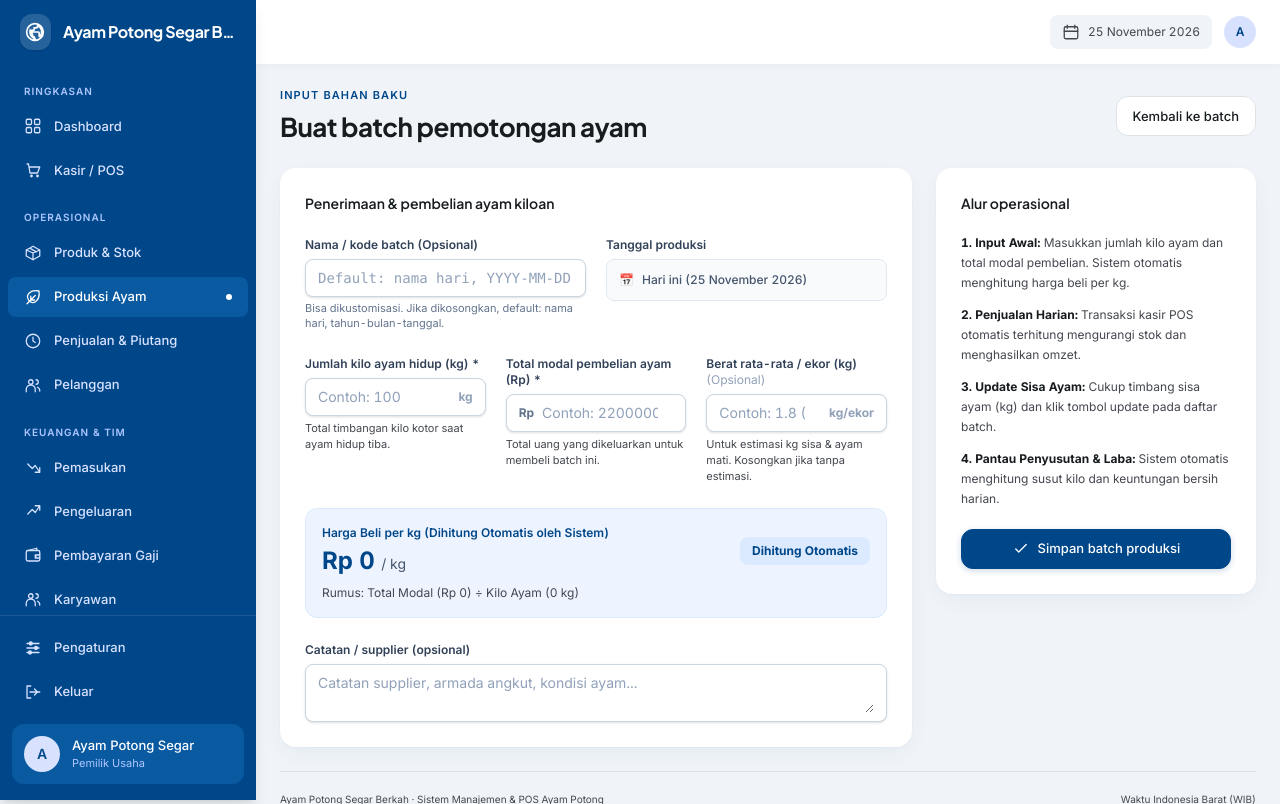
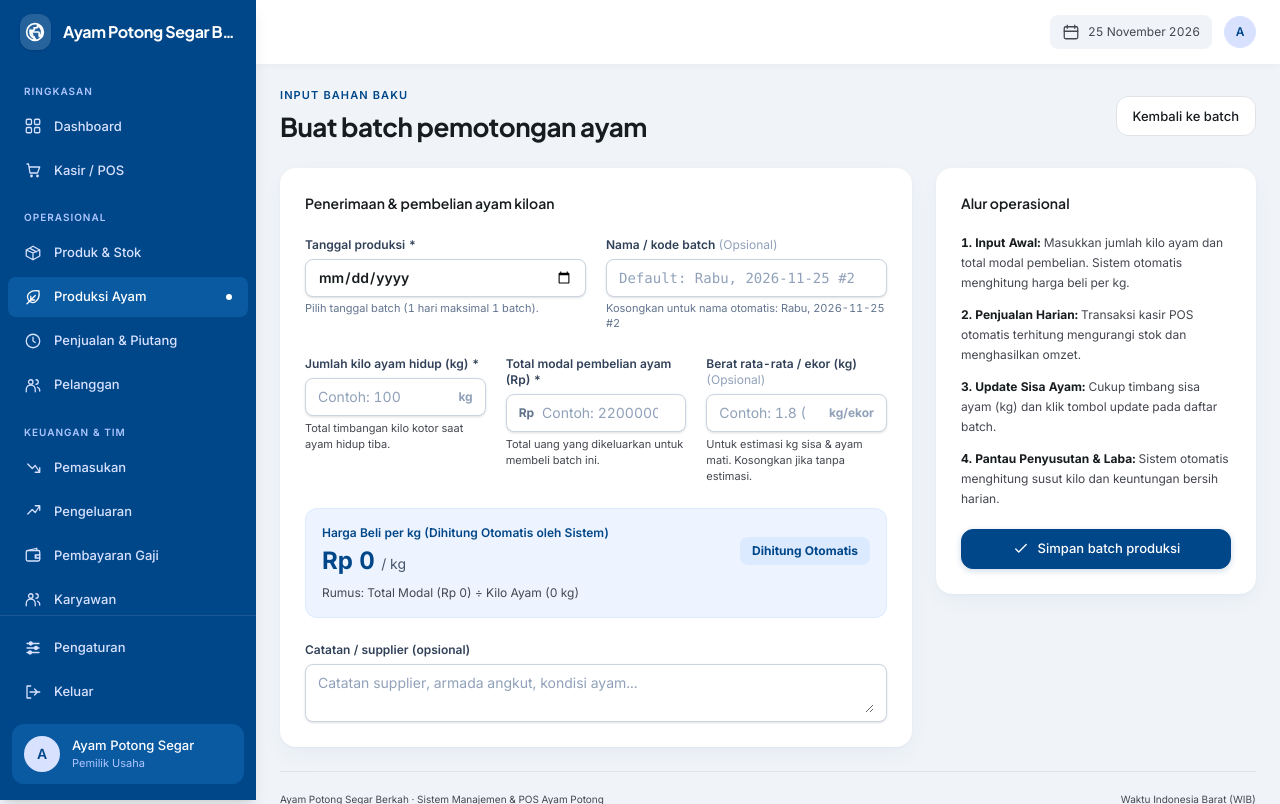
Before and after one commit to giestar-id/ayam-potong, a Laravel app: page /productions/form in a window 1280 px wide. Shown: the top 804 px of the page. Run offline with Laravel 12, Linux system fonts and the light colour scheme; a user stored in the database is signed in; data comes from the database, SQL or seed files in the repository; style sheets or scripts are compiled from the project's sources; some libraries are stand-ins or nearby versions.

Commit message:
feat(production): sync batch purchase cost to dashboard cashflow on create and allow manual date input

```diff
--- a/app/Livewire/Productions/Form.php
+++ b/app/Livewire/Productions/Form.php
@@ -27,7 +27,12 @@ class Form extends Component
     public function mount(ProductionService $productionService): void
     {
         $this->production_date = now()->toDateString();
-        $this->batch_number = $productionService->generateBatchNumber();
+        $this->batch_number = '';
+    }
+
+    public function getDefaultBatchNameProperty(): string
+    {
+        return app(ProductionService::class)->generateBatchNumber($this->production_date ?: now()->toDateString());
     }
 
     public function updatedTotalCost(): void
@@ -71,16 +76,16 @@ class Form extends Component
 
     public function save(ProductionService $productionService): mixed
     {
-        $this->production_date = now()->toDateString();
-
         $this->validate([
             'batch_number' => 'nullable|string|max:100',
-            'production_date' => 'nullable|date',
+            'production_date' => 'required|date',
             'live_weight_kg' => 'required|numeric|gt:0',
             'total_cost' => 'required|numeric|gt:0',
             'average_weight_per_bird' => 'nullable|numeric|gt:0',
             'notes' => 'nullable|string',
         ], [
+            'production_date.required' => 'Tanggal produksi wajib diisi.',
+            'production_date.date' => 'Format tanggal produksi tidak valid.',
             'live_weight_kg.required' => 'Jumlah kilo ayam wajib diisi.',
             'live_weight_kg.gt' => 'Jumlah kilo ayam harus lebih besar dari 0 kg.',
             'total_cost.required' => 'Total modal pembelian ayam wajib diisi.',
--- a/app/Services/ProductionService.php
+++ b/app/Services/ProductionService.php
@@ -74,6 +74,7 @@ class ProductionService
             $batchNumber = "{$batchNumber} #{$count}";
         }
 
+        $batch = DB::transaction(function () use ($batchNumber, $date, $liveWeight, $buyPrice, $data, $remainingWeight, $rawCost) {
             $batch = ProductionBatch::create([
                 'batch_number' => $batchNumber,
                 'production_date' => $date,
@@ -87,6 +88,22 @@ class ProductionService
                 'additional_cost' => $data['additional_cost'] ?? 0,
                 'notes' => $data['notes'] ?? null,
             ]);
+
+            // Sinkronisasi langsung modal pembelian ayam hidup ke Buku Kas (Uang Keluar Dashboard)
+            if ($rawCost > 0) {
+                CashFlow::create([
+                    'type' => 'expense',
+                    'category' => 'production_cost',
+                    'reference_type' => ProductionBatch::class,
+                    'reference_id' => $batch->id,
+                    'transaction_date' => $date,
+                    'amount' => $rawCost,
+                    'description' => "Bahan baku ayam hidup: Batch {$batch->batch_number} ({$batch->live_weight_kg} kg)",
+                ]);
+            }
+
+            return $batch;
+        });
 
         $this->invalidateCache();
 
@@ -253,10 +270,17 @@ class ProductionService
             $batch->status = 'completed';
             $batch->save();
 
-            // PRD 3.2 Sinkronisasi Otomatis ke Pengeluaran (CashFlow)
+            // PRD 3.2 Sinkronisasi Otomatis ke Pengeluaran (CashFlow) tanpa duplikasi
             $date = $batch->production_date ? $batch->production_date->toDateString() : now()->toDateString();
 
             if ((float) $batch->raw_material_cost > 0) {
+                $rawCostAlreadyRecorded = CashFlow::where('reference_type', ProductionBatch::class)
+                    ->where('reference_id', $batch->id)
+                    ->where('category', 'production_cost')
+                    ->where('amount', $batch->raw_material_cost)
+                    ->exists();
+
+                if (! $rawCostAlreadyRecorded) {
                     CashFlow::create([
                         'type' => 'expense',
                         'category' => 'production_cost',
@@ -267,8 +291,16 @@ class ProductionService
                         'description' => "Bahan baku ayam hidup: Batch {$batch->batch_number} ({$batch->live_weight_kg} kg)",
                     ]);
                 }
+            }
 
             if ((float) $batch->additional_cost > 0) {
+                $addCostAlreadyRecorded = CashFlow::where('reference_type', ProductionBatch::class)
+                    ->where('reference_id', $batch->id)
+                    ->where('category', 'production_cost')
+                    ->where('description', "Biaya operasional produksi: Batch {$batch->batch_number}")
+                    ->exists();
+
+                if (! $addCostAlreadyRecorded) {
                     CashFlow::create([
                         'type' => 'expense',
                         'category' => 'production_cost',
@@ -278,6 +310,7 @@ class ProductionService
                         'amount' => $batch->additional_cost,
                         'description' => "Biaya operasional produksi: Batch {$batch->batch_number}",
                     ]);
+                }
             }
 
             $this->invalidateCache();
--- a/resources/views/livewire/productions/form.blade.php
+++ b/resources/views/livewire/productions/form.blade.php
@@ -13,27 +13,28 @@
         <section class="panel space-y-6 p-6">
             <h2 class="text-sm font-semibold text-brand-textDark">Penerimaan & pembelian ayam kiloan</h2>
 
-            <!-- Baris 1: Kode Batch & Tanggal Otomatis (Hari Ini) -->
+            <!-- Baris 1: Tanggal Produksi (Manual) & Kode Batch (Opsional) -->
             <div class="grid gap-5 sm:grid-cols-2">
                 <div>
-                    <label for="batch_number" class="block text-xs font-semibold text-slate-700 mb-1.5">
-                        Nama / kode batch (Opsional)
+                    <label for="production_date" class="block text-xs font-semibold text-slate-700 mb-1.5">
+                        Tanggal produksi *
                     </label>
                     <div class="relative flex items-center rounded-lg border border-slate-300 bg-white px-3 py-2 shadow-sm transition focus-within:border-brand-primary focus-within:ring-2 focus-within:ring-brand-primary/20">
-                        <input id="batch_number" wire:model="batch_number" placeholder="Default: nama hari, YYYY-MM-DD" class="w-full border-0 bg-transparent p-0 font-mono text-sm font-semibold text-brand-textDark placeholder:font-normal placeholder:text-slate-400 outline-none focus:outline-none focus:ring-0">
+                        <input id="production_date" type="date" wire:model.live="production_date" required class="w-full border-0 bg-transparent p-0 text-sm font-semibold text-brand-textDark outline-none focus:outline-none focus:ring-0">
                     </div>
-                    <p class="mt-1 text-[11px] text-slate-500">Bisa dikustomisasi. Jika dikosongkan, default: nama hari, tahun-bulan-tanggal.</p>
-                    @error('batch_number') <span class="mt-1 block text-xs text-red-600">{{ $message }}</span> @enderror
+                    <p class="mt-1 text-[11px] text-slate-500">Pilih tanggal batch (1 hari maksimal 1 batch).</p>
+                    @error('production_date') <span class="mt-1 block text-xs text-red-600">{{ $message }}</span> @enderror
                 </div>
 
                 <div>
-                    <span class="block text-xs font-semibold text-slate-700 mb-1.5">
-                        Tanggal produksi
-                    </span>
-                    <div class="flex h-[42px] items-center rounded-lg border border-slate-200 bg-slate-50 px-3 text-xs font-medium text-slate-600">
-                        <span class="mr-2">📅</span>
-                        Hari ini ({{ now()->translatedFormat('d F Y') }})
+                    <label for="batch_number" class="block text-xs font-semibold text-slate-700 mb-1.5">
+                        Nama / kode batch <span class="text-slate-400 font-normal">(Opsional)</span>
+                    </label>
+                    <div class="relative flex items-center rounded-lg border border-slate-300 bg-white px-3 py-2 shadow-sm transition focus-within:border-brand-primary focus-within:ring-2 focus-within:ring-brand-primary/20">
+                        <input id="batch_number" wire:model="batch_number" placeholder="Default: {{ $this->defaultBatchName }}" class="w-full border-0 bg-transparent p-0 font-mono text-sm font-semibold text-brand-textDark placeholder:font-normal placeholder:text-slate-400 outline-none focus:outline-none focus:ring-0">
                     </div>
+                    <p class="mt-1 text-[11px] text-slate-500">Kosongkan untuk nama otomatis: {{ $this->defaultBatchName }}</p>
+                    @error('batch_number') <span class="mt-1 block text-xs text-red-600">{{ $message }}</span> @enderror
                 </div>
             </div>
 
```
Also changed, not shown: tests/Feature/ProductionYieldAndStockTest.php (+5 -0 lines). Lines whose indentation alone changed are shown as unchanged.
